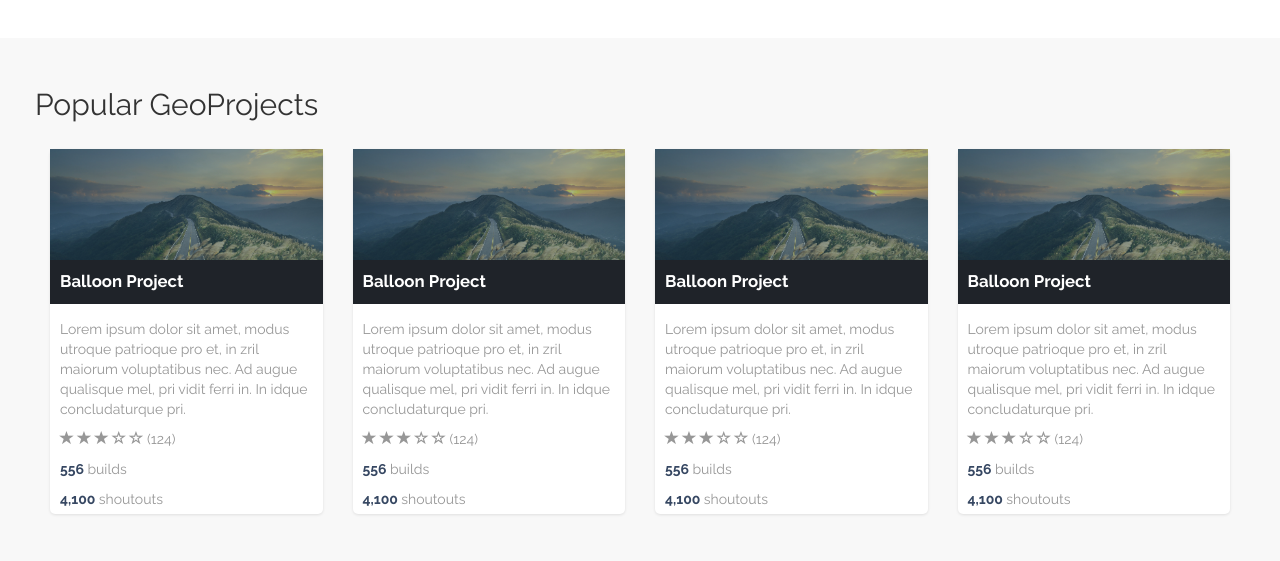
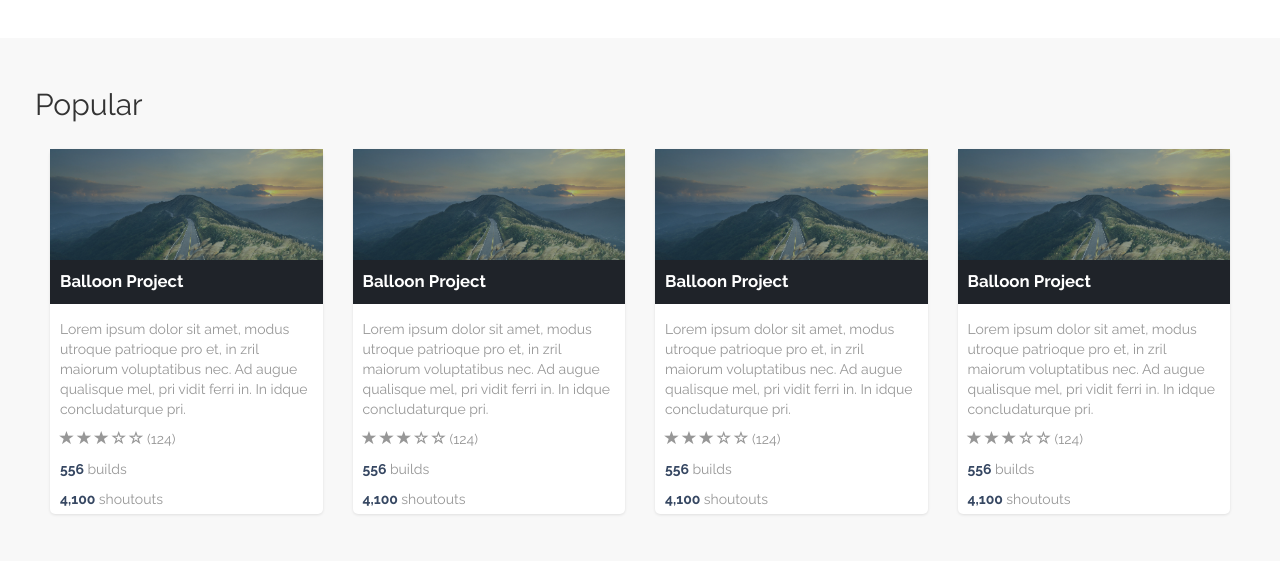
Before and after one commit to tlpinney/geomakers, a Django app: page / in a window 1280 px wide. Shown: the part 1145-1706 px from the top of the page. Run offline with Django 3.2, Linux system fonts and the light colour scheme; some libraries are stand-ins or nearby versions.

Commit message:
renamed popular geoprojects to popular

```diff
--- a/windwaker/skyshaker/templates/skyshaker/index.html
+++ b/windwaker/skyshaker/templates/skyshaker/index.html
@@ -46,7 +46,7 @@
 
         <article id="popular" class="container-fluid">
             <div class="row">
-                <h2>Popular GeoProjects</h2>
+                <h2>Popular</h2>
                 <div id="gallery">
                     <div class="col-sm-3">
                         <ul class="contentcard">
```
